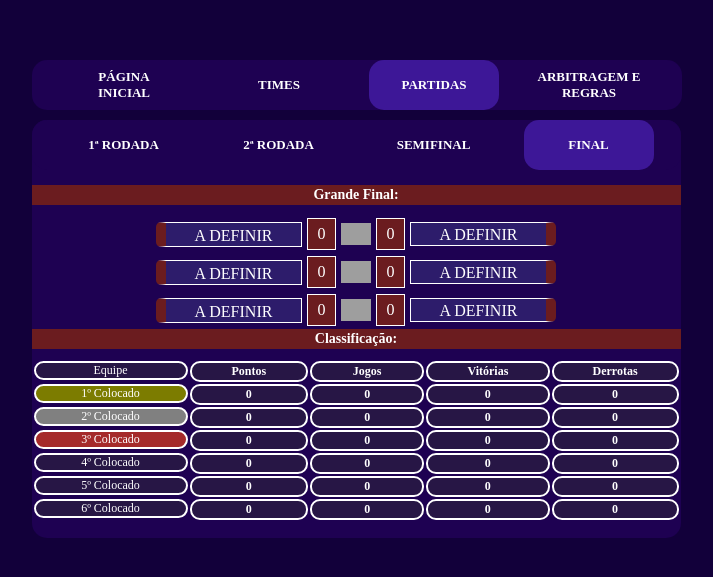
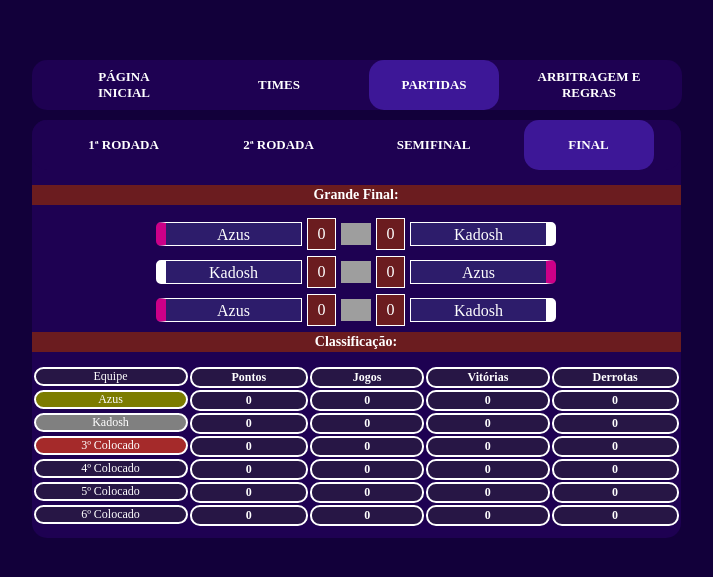
Before and after one commit to Er4ld0/Torneio, a plain HTML site: page menu/partidas/final.html in a window 1280 px wide. Shown: the part 101-678 px from the top of the page, without its empty margins (271-984 px from the left). Drawn offline with Linux system fonts and the light colour scheme; grey boxes are pictures that could not be loaded; a script that the page names is missing; a web font is replaced by a local one.

Commit message:
git commit -m

```diff
--- a/css/style.css
+++ b/css/style.css
@@ -20,9 +20,9 @@
     --font-primaria: rgb(255, 255, 255);
     --fonte-secundaria: rgba(255, 255, 255, 0.589);
     --menu: rgb(30, 1, 82);
-    --corvos-background: rgb(0, 122, 16);
+    --corvos-background: rgb(173, 2, 2);
     --azus-background: rgb(204, 0, 136);
-    --aguias-background: rgb(29, 18, 189);
+    --aguias-background: rgb(21, 67, 192);
     --yeshua-background: rgb(82, 82, 82);
     --kadosh-background: rgb(255, 255, 255);
     --yokohama-background: rgb(0, 0, 0);
@@ -820,7 +820,7 @@ tbody th {
 .final__card {
     margin-top: 15px;
     height: fit-content;
-    gap: 10px;
+    gap: 13px;
 }
 
 .final__card>.jogos {
--- a/menu/partidas/final.html
+++ b/menu/partidas/final.html
@@ -39,25 +39,25 @@
                             <h1>Grande Final:</h1>
                         </div>
                         <div class="score">
-                            <div class="score__team">A DEFINIR</div>
+                            <div class="score__team__azus">Azus</div>
                             <div class="score__points">0</div>
                             <img src="../../images/new-logo22.png" alt="" class="score__logo">
                             <div class="score__points">0</div>
-                            <div class="score__team__2">A DEFINIR</div>
+                            <div class="score__team__kadosh">Kadosh</div>
                         </div>
                         <div class="score">
-                            <div class="score__team">A DEFINIR</div>
+                            <div class="score__team__kadosh__2">Kadosh</div>
                             <div class="score__points">0</div>
                             <img src="../../images/new-logo22.png" alt="" class="score__logo">
                             <div class="score__points">0</div>
-                            <div class="score__team__2">A DEFINIR</div>
+                            <div class="score__team__azus__2">Azus</div>
                         </div>
                         <div class="score">
-                            <div class="score__team">A DEFINIR</div>
+                            <div class="score__team__azus">Azus</div>
                             <div class="score__points">0</div>
                             <img src="../../images/new-logo22.png" alt="" class="score__logo">
                             <div class="score__points">0</div>
-                            <div class="score__team__2">A DEFINIR</div>
+                            <div class="score__team__kadosh">Kadosh</div>
                         </div>
                     </div>
                     <h1 class="ranking__title">Classificação:</h1>
@@ -72,14 +72,14 @@
                             </tr>
                             </thead>
                             <tr>
-                                <td class="thead gold">1º Colocado</td>
+                                <td class="thead gold">Azus</td>
                                 <th class="tbody">0</th>
                                 <th class="tbody">0</th>
                                 <th class="tfoot">0</th>
                                 <th class="tfoot">0</th>
                             </tr>
                             <tr>
-                                <td class="thead silver">2º Colocado</td>
+                                <td class="thead silver">Kadosh</td>
                                 <th class="tbody">0</th>
                                 <th class="tbody">0</th>
                                 <th class="tfoot">0</th>
```
Also changed, not shown: menu/partidas/2-rodada.html (+9 -10 lines), menu/partidas/semifinal.html (+6 -6 lines).
